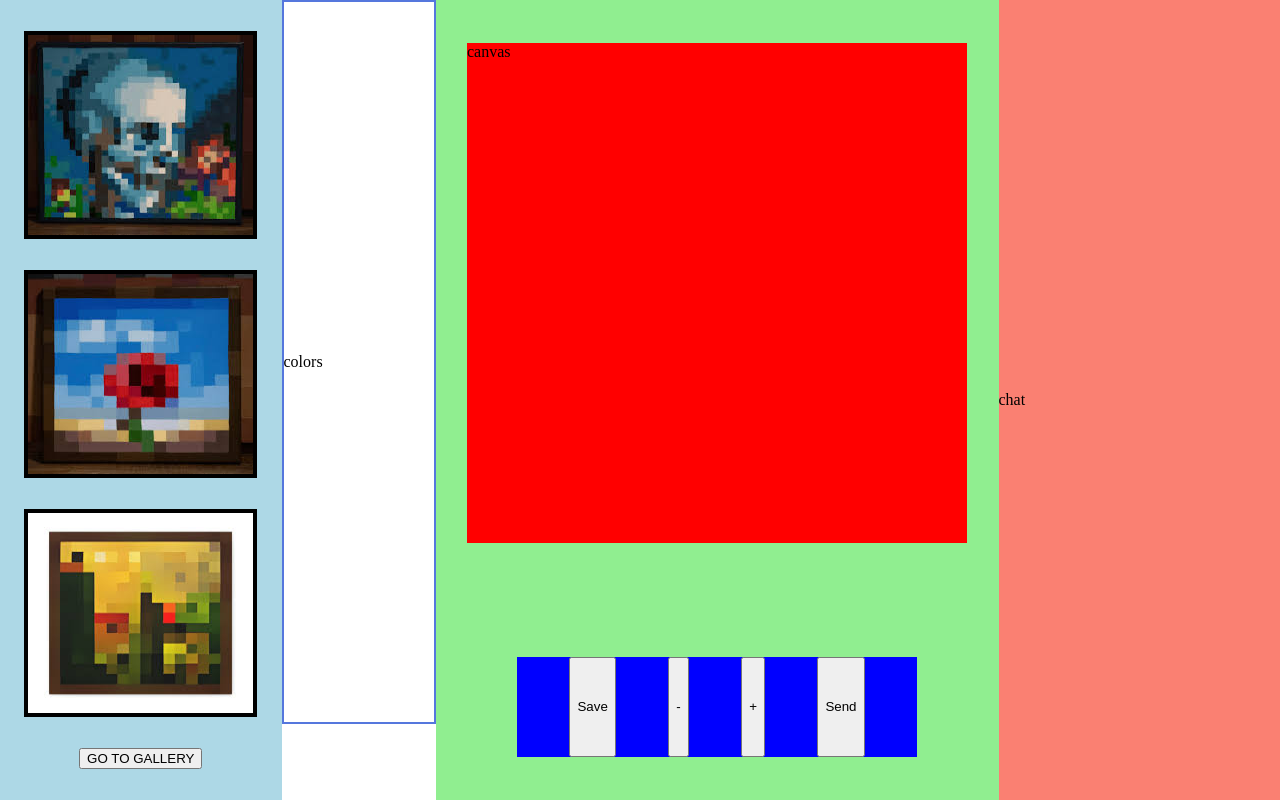
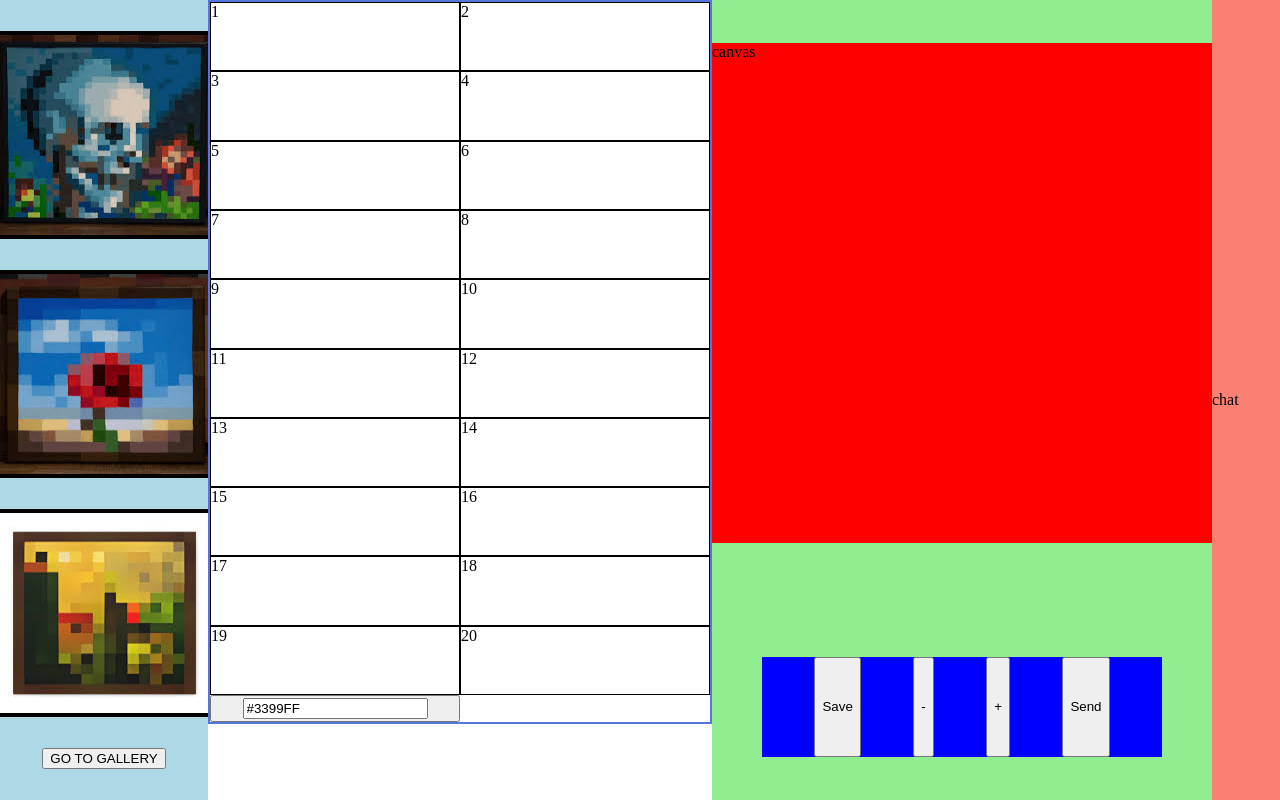
Before and after one commit to SylvesterTB/CS3-PROJECT, a plain HTML site: page index.html in a window 1280 px wide. Drawn offline with Linux system fonts and the light colour scheme.

Commit message:
Grid and attempt at jscolor

```diff
--- a/index.html
+++ b/index.html
@@ -6,7 +6,8 @@
   <meta name="viewport" content="width=device-width">
   <title>replit</title>
   <link href="style.css" rel="stylesheet" type="text/css" />
-  <script src="script.js"></script>
+
+
 </head>
 
 <body>
@@ -21,9 +22,15 @@
 
 </section>
 
-<section id="colors">
-    colors
-</section>
+<div id="colors">
+    <script src="script.js"></script>
+<!--    <script src="jscolor"></script>-->
+<!--    <button data-jscolor="{preset:'dark', width:250, paletteCols:15, value:'rgba(51,153,255,0.5)'}"></button>-->
+
+    <button class ="send" >  <input data-jscolor="{}" value="#3399FF">  </button>
+
+
+</div>
 
 <section id="draw">
     <section id="canvas">
--- a/script.js
+++ b/script.js
@@ -1,11 +1,14 @@
+const colors = document.getElementById("colors");
+
 function makeRows() {
-    colors.style.setProperty('--grid-rows', 100);
-    colors.style.setProperty('--grid-cols', 100);
+    colors.style.setProperty('--grid-rows', 10);
+    colors.style.setProperty('--grid-cols', 2);
     for (c = 0; c < (10 * 2); c++) {
         let cell = document.createElement("div");
         colors.appendChild(cell).className = "grid-item";
-    };
+        cell.innerText = (c+1);
+    }
 
-};
+}
 
 makeRows()
--- a/style.css
+++ b/style.css
@@ -17,15 +17,9 @@ body{
 }
 
 :root {
-    --grid-cols: 1;
-    --grid-rows: 1;
+    --grid-cols: 2;
+    --grid-rows: 10;
 }
-.grid-item{
-    background-color: indianred;
-    border: 1px solid black;
-}
-
-
 
 /*#gallery {*/
 /*    background-color: #414946;*/
@@ -56,27 +50,22 @@ body{
     width: 600px;
     height: 100vh;
     flex: 2;
-    align-items:center;
+    align-items: center;
+}
 
-
-}
 #colors{
-    /*display: flex;*/
-    /*background-color: white;*/
-    flex-direction: column;
-    justify-content: space-evenly;
-    width: 150px;
+    width: 500px;
     flex: none;
-    align-items:center;
-
     border: #5577dd solid 2px;
     display: grid;
     grid-template-rows: repeat(var(--grid-rows), 1fr);
     grid-template-columns: repeat(var(--grid-cols), 1fr);
-    /* width: 95vw; */
     height: 90vh;
-    margin-bottom: 2px;
-    justify-self: center;
+}
+
+.grid-item {
+    background-color: white;
+    border: 1px solid black;
 }
 
 #canvas{
```
